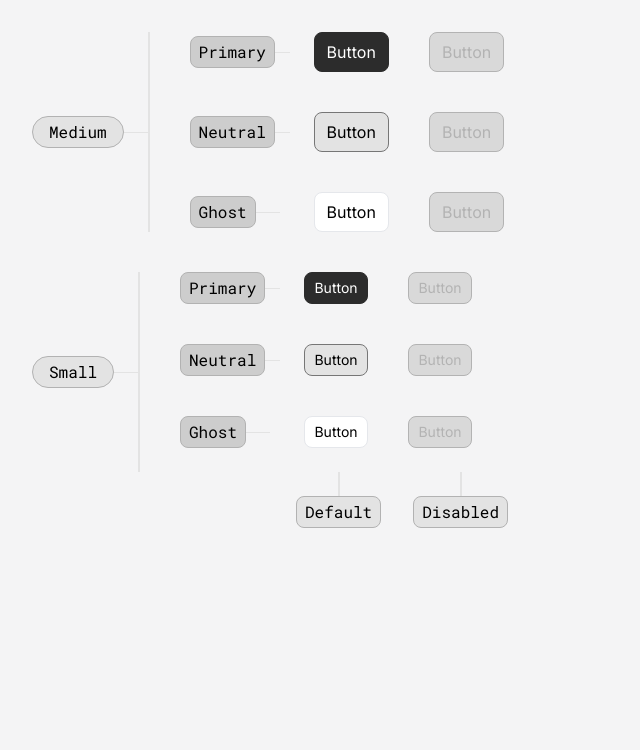
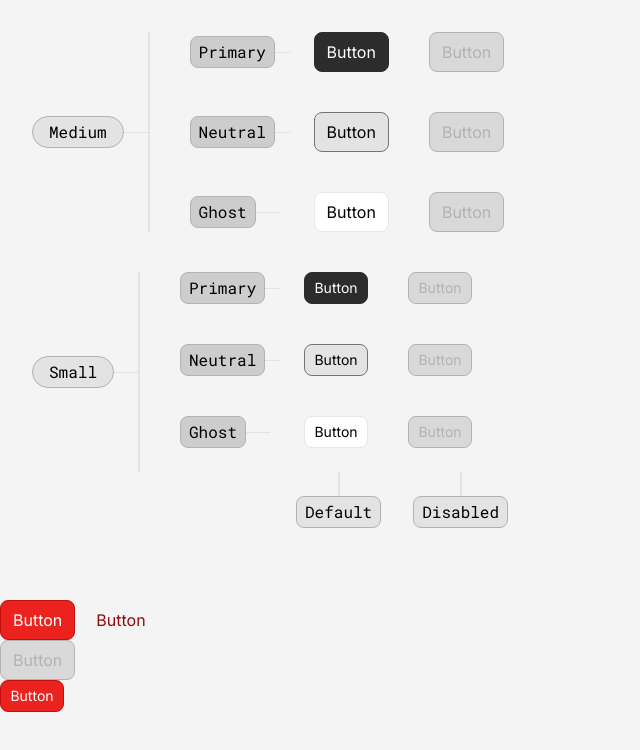
Before and after one commit to MatheusFilg/react-design-system, a React (Vite) app: page / in a window 1280 px wide. Shown: the top 750 px of the page, without its empty margins (0-640 px from the left). Built offline with nearby package versions, Linux system fonts and the light colour scheme.

Commit message:
add button-danger component

```diff
--- a/src/app.tsx
+++ b/src/app.tsx
@@ -1,9 +1,11 @@
+import ButtonDangerGroup from './components/button-danger-group'
 import ButtonGroup from './components/button-group'
 
 export default function App() {
   return (
-    <div>
+    <div className="">
       <ButtonGroup />
+      <ButtonDangerGroup />
     </div>
   )
 }
--- /dev/null
+++ b/src/components/button-danger-group.tsx
@@ -0,0 +1,16 @@
+import ButtonDanger from './ui/button-danger'
+
+export default function ButtonDangerGroup() {
+  return (
+    <div className="flex flex-row gap-2">
+      <div>
+        <ButtonDanger>Button</ButtonDanger>
+        <ButtonDanger disabled>Button</ButtonDanger>
+        <ButtonDanger size="small">Button</ButtonDanger>
+      </div>
+      <div>
+        <ButtonDanger variant="ghost">Button</ButtonDanger>
+      </div>
+    </div>
+  )
+}
--- a/src/components/ui/button-danger.tsx
+++ b/src/components/ui/button-danger.tsx
@@ -0,0 +1,86 @@
+import { ButtonHTMLAttributes, ReactNode } from 'react'
+
+interface ButtonDangerProps extends ButtonHTMLAttributes<HTMLButtonElement> {
+  children: ReactNode
+  disabledStyle?: string
+  defaultStyle?: string
+  variant?: 'primary' | 'ghost'
+  size?: 'small' | 'medium'
+}
+
+export default function ButtonDanger(props: ButtonDangerProps) {
+  const style =
+    'flex items-center border gap-4 rounded-lg font-inter font-normal items-center justify-center'
+  const disable =
+    ' disabled:border-[#B3B3B3] disabled:bg-[#D9D9D9] disabled:text-[#B3B3B3]'
+
+  const { variant } = props
+
+  switch (variant) {
+    case 'primary':
+      return (
+        <DefaultButton
+          disabledStyle={disable}
+          defaultStyle={style}
+          {...props}
+          size={props?.size ?? 'medium'}
+        />
+      )
+    case 'ghost':
+      return (
+        <GhostButton
+          disabledStyle={disable}
+          defaultStyle={style}
+          {...props}
+          size={props?.size ?? 'medium'}
+        />
+      )
+    default:
+      return (
+        <DefaultButton
+          disabledStyle={disable}
+          defaultStyle={style}
+          {...props}
+          size={props?.size ?? 'medium'}
+        />
+      )
+  }
+}
+
+export function DefaultButton(props: ButtonDangerProps) {
+  let { children, defaultStyle, size, disabledStyle } = props
+
+  if (size === 'medium') {
+    defaultStyle += ' w-18 h-10 p-3 text-base'
+  } else {
+    defaultStyle += ' w-16 h-8 p-2 text-sm'
+  }
+
+  return (
+    <button
+      {...props}
+      className={`${disabledStyle} ${defaultStyle} border-[#C00F0C] bg-[#EC221F] text-white hover:border-[#900B09] hover:bg-[#C00F0C]`}
+    >
+      <span>{children}</span>
+    </button>
+  )
+}
+
+export function GhostButton(props: ButtonDangerProps) {
+  let { children, defaultStyle, size, disabledStyle } = props
+
+  if (size === 'medium') {
+    defaultStyle += ' w-18 h-10 p-3 text-base'
+  } else {
+    defaultStyle += ' w-16 h-8 p-2 text-sm'
+  }
+
+  return (
+    <button
+      {...props}
+      className={`${disabledStyle} ${defaultStyle} border-transparent text-[#900B09] hover:border hover:border-[#900B09] hover:bg-[#FDD3D0]`}
+    >
+      <span>{children}</span>
+    </button>
+  )
+}
--- a/src/components/ui/button.tsx
+++ b/src/components/ui/button.tsx
@@ -6,7 +6,6 @@ interface ButtonProps extends ButtonHTMLAttributes<HTMLButtonElement> {
   defaultStyle?: string
   size?: 'small' | 'medium'
   variant?: 'primary' | 'neutral' | 'ghost'
-  //   icon?: ReactElement
 }
 
 export default function Button(props: ButtonProps) {
```
